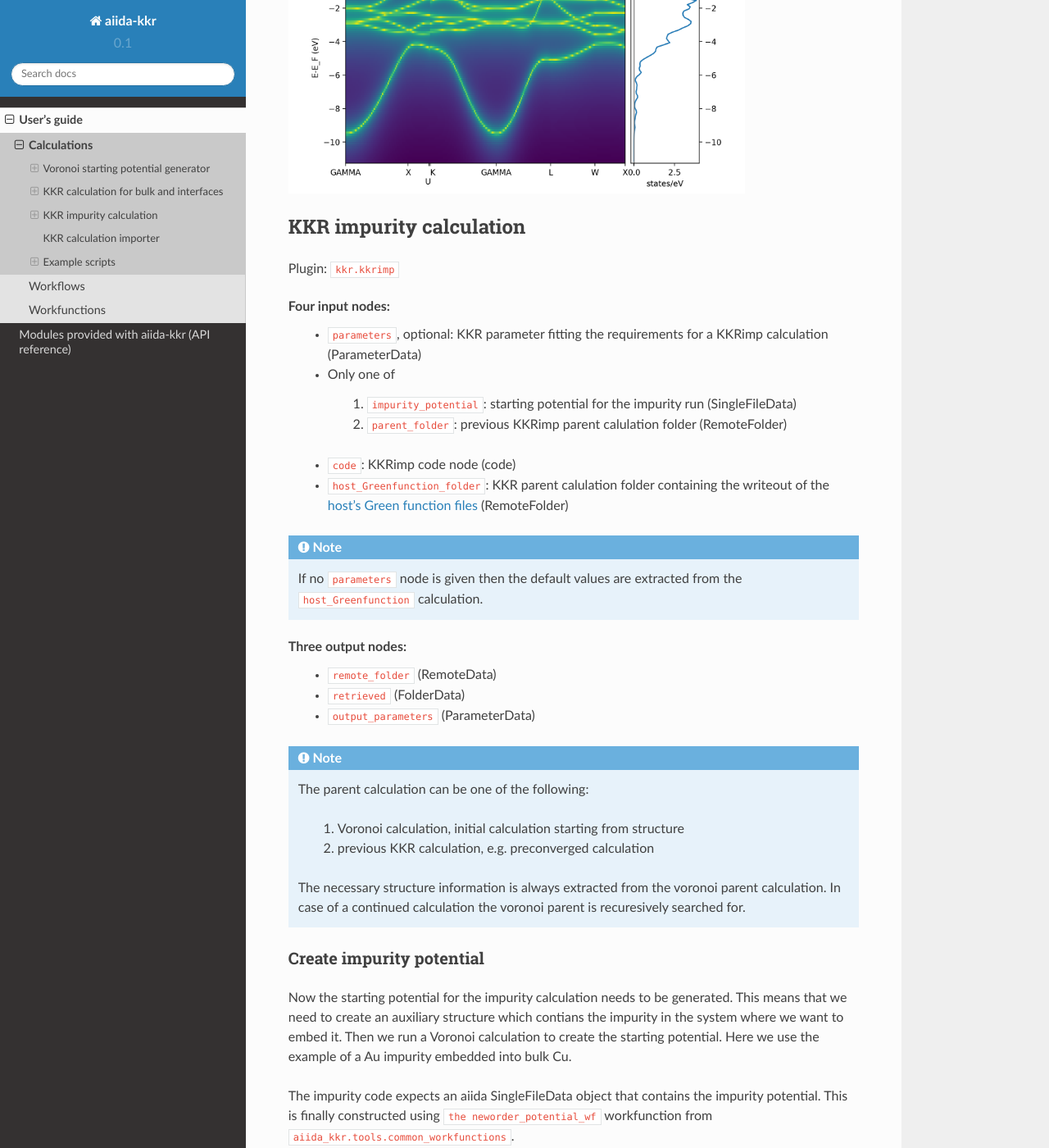
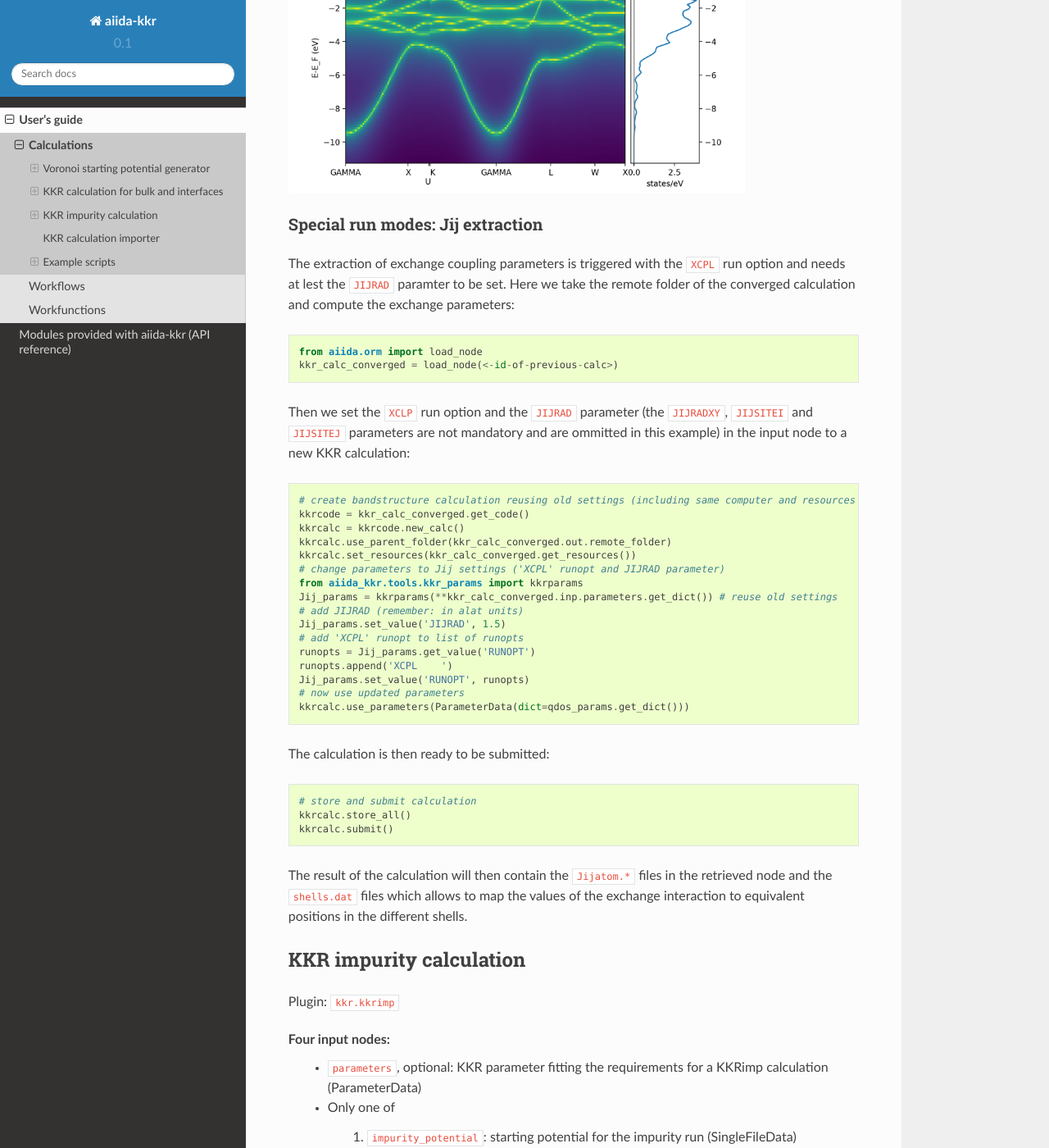
Before and after one commit to JuDFTteam/aiida-kkr, a Sphinx documentation site: the page built from docs/source/user_guide/calculations.rst, in a window 1280 px wide and 1400 px high, scrolled down 8978 px. Shown: the whole window at 82% size. Built offline with Sphinx 7.4.7 and the Read the Docs theme 2.0.0, drawn with Linux system fonts in a browser that asks for light colours; some of the changed text lies outside the part shown.

Commit message:
Add documentation for Jij calculation

```diff
--- a/docs/source/user_guide/calculations.rst
+++ b/docs/source/user_guide/calculations.rst
@@ -364,6 +364,49 @@ should look like this (see :ref:`here for the plotting script<KKR_bandstruc_exam
     :width: 80%
 
 
+Special run modes: Jij extraction
+---------------------------------
+
+The extraction of exchange coupling parameters is triggered with the ``XCPL``
+run option and needs at lest the ``JIJRAD`` paramter to be set.
+Here we take the remote folder of the converged calculation and compute the exchange
+parameters::
+
+    from aiida.orm import load_node
+    kkr_calc_converged = load_node(<-id-of-previous-calc>)
+
+Then we set the ``XCLP`` run option and the ``JIJRAD`` parameter (the ``JIJRADXY``,
+``JIJSITEI`` and ``JIJSITEJ`` parameters are not mandatory and are ommitted in this
+example) in the input node to a new KKR calculation::
+
+    # create bandstructure calculation reusing old settings (including same computer and resources in this example)
+    kkrcode = kkr_calc_converged.get_code()
+    kkrcalc = kkrcode.new_calc()
+    kkrcalc.use_parent_folder(kkr_calc_converged.out.remote_folder)
+    kkrcalc.set_resources(kkr_calc_converged.get_resources())
+    # change parameters to Jij settings ('XCPL' runopt and JIJRAD parameter)
+    from aiida_kkr.tools.kkr_params import kkrparams
+    Jij_params = kkrparams(**kkr_calc_converged.inp.parameters.get_dict()) # reuse old settings
+    # add JIJRAD (remember: in alat units)
+    Jij_params.set_value('JIJRAD', 1.5)
+    # add 'XCPL' runopt to list of runopts
+    runopts = Jij_params.get_value('RUNOPT')
+    runopts.append('XCPL    ')
+    Jij_params.set_value('RUNOPT', runopts)
+    # now use updated parameters
+    kkrcalc.use_parameters(ParameterData(dict=qdos_params.get_dict()))
+
+The calculation is then ready to be submitted::
+
+    # store and submit calculation
+    kkrcalc.store_all()
+    kkrcalc.submit()
+
+The result of the calculation will then contain the ``Jijatom.*`` files in the
+retrieved node and the ``shells.dat`` files which allows to map the values of the
+exchange interaction to equivalent positions in the different shells.
+
+
 KKR impurity calculation
 ++++++++++++++++++++++++
 
@@ -619,7 +662,10 @@ the extracted aiida StructureData node ``structure`` as inputs and creates
 A KKRimporter calculation can then be used like a KKR claculation to continue
 calculations with correct provenance tracking in the database.
 
-.. note:: At least ``input_file`` and ``potentail_file`` need to be given in ``input_file_names``.
+.. note::
+
+    * At least ``input_file`` and ``potential_file`` need to be given in ``input_file_names``.
+    * Works also if output was a Jij calculation, then ``Jijatom.*`` and ``shells.dat`` files are retreived as well.
 
 
 Example on how to use the calculation importer::
--- a/setup.json
+++ b/setup.json
@@ -14,7 +14,7 @@
         "Topic :: Scientific/Engineering :: Physics",
         "Natural Language :: English"
     ],
-    "version": "0.1.1",
+    "version": "0.1.2",
     "setup_requires": ["reentry"],
     "reentry_register": true,
     "install_requires": [
```
